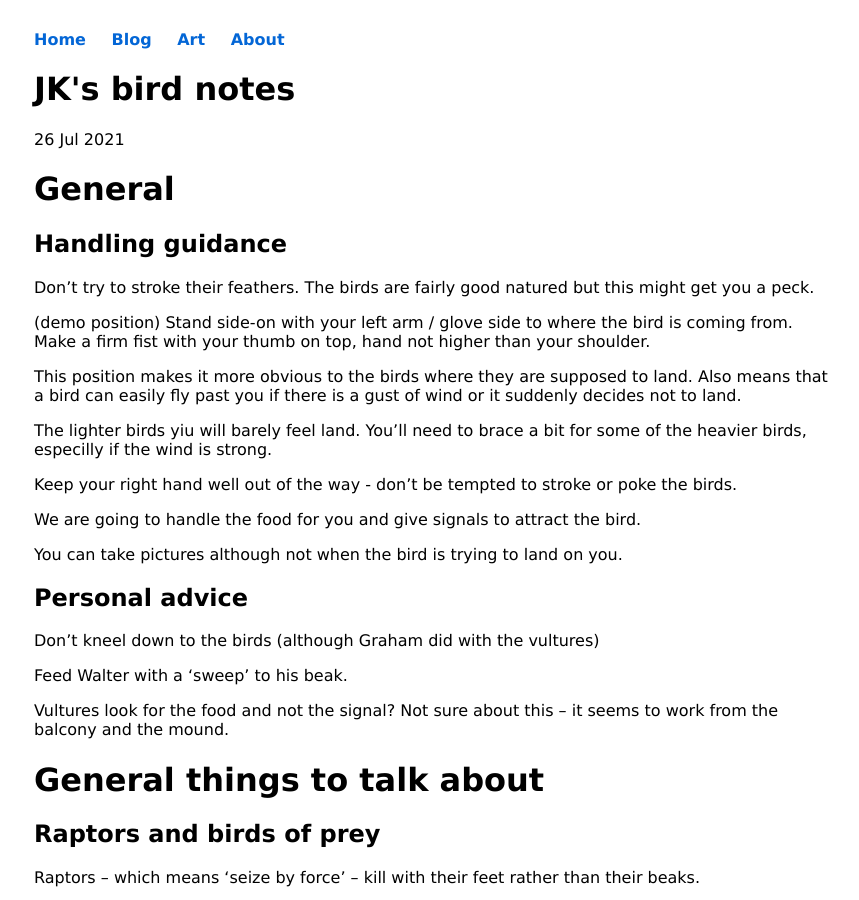
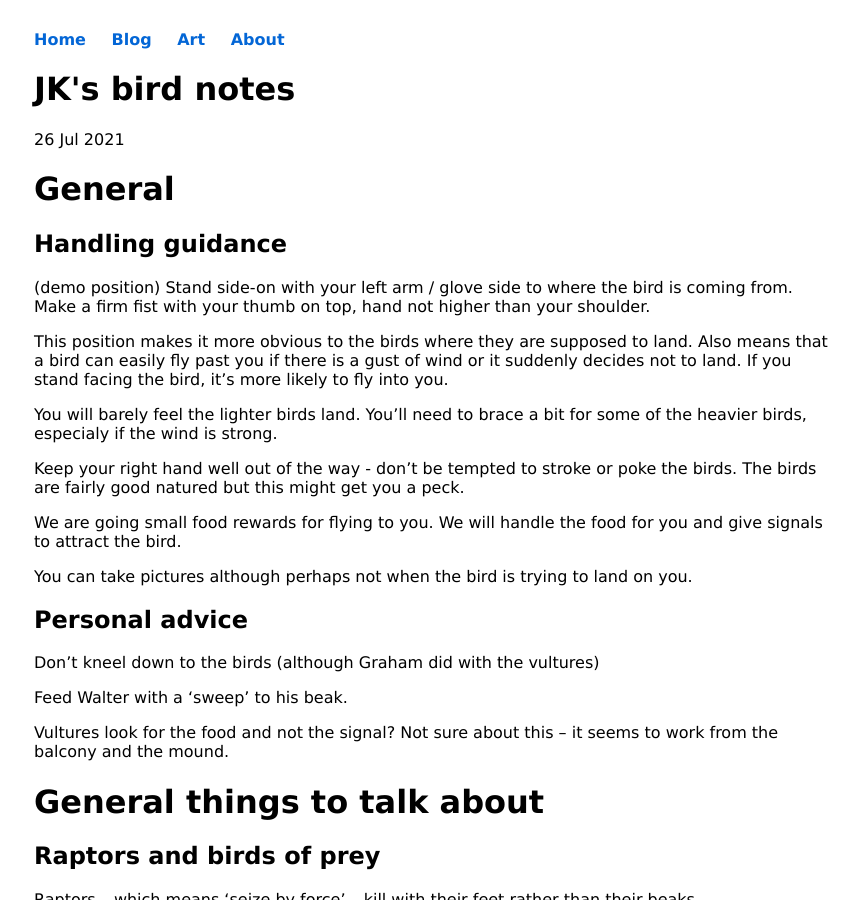
Before and after one commit to KineticLensman/KineticLensman.github.io, a Jekyll site: the page built from _posts/2021-07-26-birds.md, in a window 1280 px wide and 900 px high. Shown: the whole window, without its empty margins (206-1065 px from the left). Built offline with Jekyll 4.4.1, drawn with Linux system fonts in a browser that asks for light colours.

Commit message:
stance words updated

```diff
--- a/_posts/2021-07-26-birds.md
+++ b/_posts/2021-07-26-birds.md
@@ -7,19 +7,18 @@ date: 2021-07-26
 # General
 
 ## Handling guidance
-Don’t try to stroke their feathers. The birds are fairly good natured but this might get you a peck.
 
 (demo position) Stand side-on with your left arm / glove side to where the bird is coming from. Make a firm fist with your thumb on top, hand not higher than your shoulder.
 
-This position makes it more obvious to the birds where they are supposed to land. Also means that a bird can easily fly past you if there is a gust of wind or it suddenly decides not to land.
+This position makes it more obvious to the birds where they are supposed to land. Also means that a bird can easily fly past you if there is a gust of wind or it suddenly decides not to land. If you stand facing the bird, it's more likely to fly into you.
 
-The lighter birds yiu will barely feel land. You'll need to brace a bit for some of the heavier birds, especilly if the wind is strong.
+You will barely feel the lighter birds land. You'll need to brace a bit for some of the heavier birds, especialy if the wind is strong.
 
-Keep your right hand well out of the way - don't be tempted to stroke or poke the birds.
+Keep your right hand well out of the way - don't be tempted to stroke or poke the birds. The birds are fairly good natured but this might get you a peck.
 
-We are going to handle the food for you and give signals to attract the bird.
+We are going small food rewards for flying to you. We will handle the food for you and give signals to attract the bird.
 
-You can take pictures although not when the bird is trying to land on you.
+You can take pictures although perhaps not when the bird is trying to land on you.
 
 ## Personal advice
 
```
